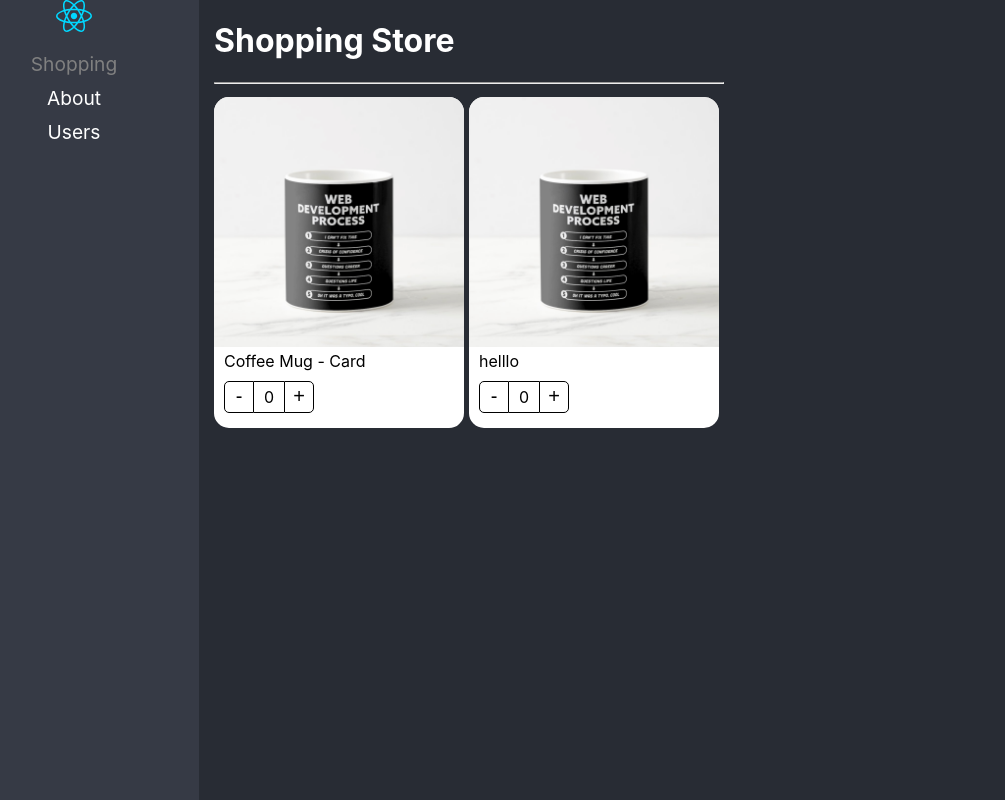
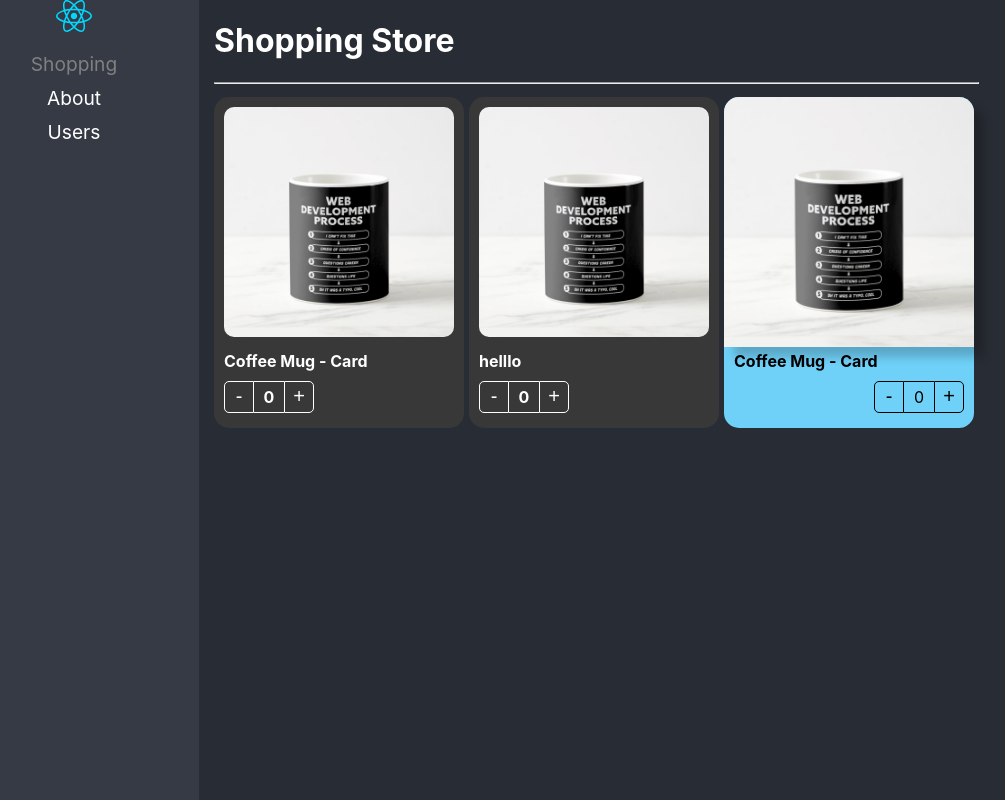
Before and after one commit to HugoLebredo/react-adv, a React (Vite) app: page /shopping in a window 1280 px wide. Shown: the whole page, without its empty margins (51-1056 px from the left). Built offline with nearby package versions, Linux system fonts and the light colour scheme.

Commit message:
estilos añadidos 🎨

```diff
--- a/src/02-component-patterns/components/ProductButtons.tsx
+++ b/src/02-component-patterns/components/ProductButtons.tsx
@@ -3,12 +3,17 @@
 
 import styles from '../styles/styles.module.css'
 
-export const ProductButtons = () => {
+export interface Props {
+    className?:string
+    style?: React.CSSProperties
+}
+
+export const ProductButtons = ({className, style}:Props) => {
 
     const {counter, increaseBy} = useContext(ProductContext)
 
     return (
-        <div className = {styles.buttonsContainer}>
+        <div className = {`${styles.buttonsContainer} ${className}`} style={style}>
             <button className={styles.buttonMinus} onClick = {() => increaseBy(-1)} >-</button>
             <div className={styles.countLabel}>{counter}</div>
             <button className={styles.buttonAdd} onClick = {() => increaseBy(1)}>+</button>
--- a/src/02-component-patterns/components/ProductCard.tsx
+++ b/src/02-component-patterns/components/ProductCard.tsx
@@ -1,14 +1,21 @@
-import { createContext } from 'react'
+import { createContext, ReactElement } from 'react'
 
 import useProduct from '../hooks/useProduct'
-import { ProductCardProps, ProductContextProps } from '../interfaces/interfaces'
+import { Product, ProductContextProps } from '../interfaces/interfaces'
 
 import styles from '../styles/styles.module.css'
+
+export interface Props {
+  product: Product,
+  children?: ReactElement[],
+  className?: string,
+  style?: React.CSSProperties
+}
 
 export const ProductContext = createContext({} as ProductContextProps)
 const {Provider} = ProductContext
 
-export const ProductCard = ({children, product}:ProductCardProps) => {
+export const ProductCard = ({children, product, className, style}:Props) => {
 
     const {counter, increaseBy} = useProduct()
 
@@ -18,7 +25,7 @@
         increaseBy,
         product
     }}>
-        <div className = {styles.productCard}>
+        <div className = {`${styles.productCard} ${className}`} style={style}>
             {children}
         </div>
     </Provider>
--- a/src/02-component-patterns/components/ProductImage.tsx
+++ b/src/02-component-patterns/components/ProductImage.tsx
@@ -5,8 +5,14 @@
 import noImage from '../assets/no-image.jpg'
 import styles from '../styles/styles.module.css'
 
+export interface Props {
+    img?: string,
+    className?: string,
+    style?: React.CSSProperties
 
-export const ProductImage = ({img = ''}) => {
+}
+
+export const ProductImage = ({img = '',className, style }:Props) => {
 
     const {product} = useContext(ProductContext)
 
@@ -21,6 +27,10 @@
     }
 
     return (
-        <img className = {styles.productImg} src = {imageToShow} alt = 'Product img'/>
+        <img className = {`${styles.productImg} ${className}`}
+                src = {imageToShow}
+                alt = 'Product img'
+                style= {style}
+        />
     )
 }
--- a/src/02-component-patterns/components/ProductTitle.tsx
+++ b/src/02-component-patterns/components/ProductTitle.tsx
@@ -3,8 +3,13 @@
 
 import styles from '../styles/styles.module.css'
 
+export interface Props {
+    title?:string,
+    className?: string,
+    style?:React.CSSProperties
+}
 
-export const ProductTitle = ({title}:{title?:string}) => {
+export const ProductTitle = ({title, className, style}:Props) => {
 
     const {product} = useContext(ProductContext)
 
@@ -13,6 +18,6 @@
     title ?  titleToShow = title : titleToShow = product.title
 
     return (
-        <span className = {styles.productDescription}>{titleToShow}</span>
+        <span className = {`${styles.productDescription} ${className}`} style={style}>{titleToShow}</span>
      )
 }
--- a/src/02-component-patterns/components/index.tsx
+++ b/src/02-component-patterns/components/index.tsx
@@ -1,4 +1,6 @@
 import { ProductCard as ProductCardHOC } from './ProductCard';
+
+import { ProductCardHOCProps } from '../interfaces/interfaces';
 
 import { ProductButtons } from './ProductButtons';
 import { ProductImage } from './ProductImage';
@@ -8,7 +10,7 @@
 export { ProductImage } from './ProductImage';
 export { ProductTitle } from './ProductTitle';
 
-export const ProductCard = Object.assign( ProductCardHOC, {
+export const ProductCard:ProductCardHOCProps = Object.assign( ProductCardHOC, {
     Title:ProductTitle,
     Image:ProductImage,
     Buttons:ProductButtons
--- a/src/02-component-patterns/pages/ShoppingPage.tsx
+++ b/src/02-component-patterns/pages/ShoppingPage.tsx
@@ -1,4 +1,5 @@
 import { ProductButtons, ProductCard, ProductImage, ProductTitle } from "../components"
+import '../styles/custom-styles.css'
 
 const product = {
     title: 'Coffee Mug - Card',
@@ -16,16 +17,22 @@
             flexDirection: 'row',
             flexWrap: 'wrap'
         }}>
-            <ProductCard product = {product}>
-              <ProductImage />
-              <ProductTitle />
-              <ProductButtons/>
+            <ProductCard product = {product} className = 'bg-dark text-bold'>
+              <ProductImage className = 'custom-image'/>
+              <ProductTitle className = 'text-white'/>
+              <ProductButtons className = 'custom-buttons'/>
             </ProductCard>
 
-            <ProductCard product = {product}>
-              <ProductCard.Image />
-              <ProductCard.Title title="helllo"/>
-              <ProductCard.Buttons/>
+            <ProductCard product = {product} className = 'bg-dark text-bold'>
+              <ProductCard.Image className = 'custom-image'/>
+              <ProductCard.Title title='helllo' className = 'text-white'/>
+              <ProductCard.Buttons  className = 'custom-buttons'/>
+            </ProductCard>
+
+            <ProductCard product = {product} style={{backgroundColor: '#70d1f8'}}>
+              <ProductCard.Image style={{boxShadow: '10px 10px 10px rgba(0,0,0,0.2)'}}/>
+              <ProductCard.Title style={{fontWeight: 'bold'}}/>
+              <ProductCard.Buttons style={{display: 'flex', justifyContent: 'end'}}/>
             </ProductCard>
         </div>
     </div>
--- /dev/null
+++ b/src/02-component-patterns/styles/custom-styles.css
@@ -0,0 +1,22 @@
+.bg-dark {
+    background-color: rgb(56, 56, 56);
+}
+
+.text-white {
+    color: white
+}
+
+.text-bold {
+    font-weight: bold;
+}
+
+.custom-image {
+    border-radius: 20px;
+    padding: 10px;
+    width: calc(100% -  20px);
+}
+
+.custom-buttons button, .custom-buttons div {
+    color: white;
+    border-color: white
+}
```
Also changed, not shown: src/02-component-patterns/interfaces/interfaces.ts (+11 -6 lines).
